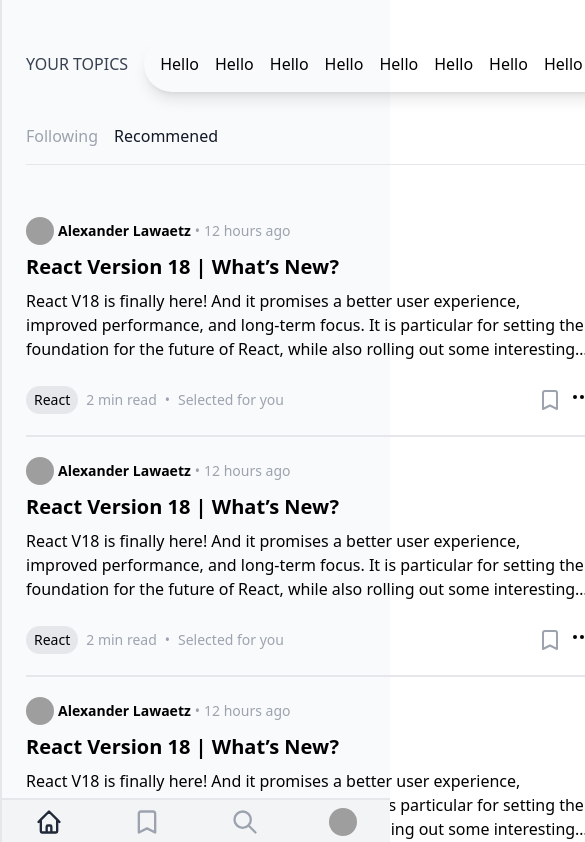
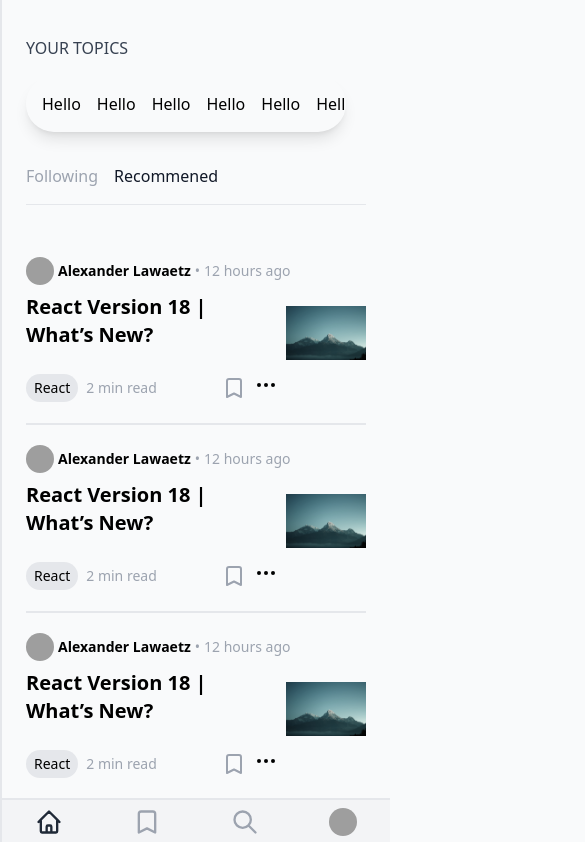
Before and after one commit to p33N/final-exam_news-app, a Next.js app in the folder web-applikation/: page / in a window 390 px wide. Shown: the top 842 px of the page, 585 px wide, since content can reach past the window. Built offline with nearby package versions, Linux system fonts and the light colour scheme; grey boxes are pictures that could not be loaded.

Commit message:
index responsive fix #1

```diff
--- a/web-applikation/components/usertopics.tsx
+++ b/web-applikation/components/usertopics.tsx
@@ -2,38 +2,55 @@
 
 const UserTopics: React.FC = () => {
   return (
-    <>
+    <div className="mt-9 mb-4 flex flex-col items-start gap-4 sm:flex-row sm:items-center">
       <div className="whitespace-nowrap uppercase text-gray-700">
         Your Topics
       </div>
-      <div className="container-snap flex gap-4 overflow-x-auto rounded-full p-4 shadow-lg">
-        <span>Hello</span>
-        <span>Hello</span>
-        <span>Hello</span>
-        <span>Hello</span>
-        <span>Hello</span>
-        <span>Hello</span>
-        <span>Hello</span>
-        <span>Hello</span>
-        <span>Hello</span>
-        <span>Hello</span>
-        <span>Hello</span>
-        <span>Hello</span>
-        <span>Hello</span>
-        <span>Hello</span>
-        <span>Hello</span>
-        <span>Hello</span>
-        <span>Hello</span>
-        <span>Hello</span>
-        <span>Hello</span>
-        <span>Hello</span>
-        <span>Hello</span>
-        <span>Hello</span>
-        <span>Hello</span>
-        <span>Hello</span>
-        <span>Hello</span>
+      <div className="container-snap flex w-full max-w-xs gap-4 overflow-x-auto rounded-full p-4 shadow-lg sm:max-w-md md:max-w-none">
+        {[
+          '',
+          '',
+          '',
+          '',
+          '',
+          '',
+          '',
+          '',
+          '',
+          '',
+          '',
+          '',
+          '',
+          '',
+          '',
+          '',
+          '',
+          '',
+          '',
+          '',
+          '',
+          '',
+          '',
+          '',
+          '',
+          '',
+          '',
+          '',
+          '',
+          '',
+          '',
+          '',
+          '',
+          '',
+          '',
+          '',
+          '',
+          ''
+        ].map((items) => (
+          <span>Hello</span>
+        ))}
       </div>
-    </>
+    </div>
   )
 }
 
--- /dev/null
+++ b/web-applikation/pages/_document.tsx
@@ -0,0 +1,32 @@
+import Document, {
+  DocumentContext,
+  Head,
+  Html,
+  Main,
+  NextScript
+} from 'next/document'
+
+class MyDocument extends Document {
+  static async getInitialProps(ctx: DocumentContext) {
+    const initialProps = await Document.getInitialProps(ctx)
+
+    return initialProps
+  }
+
+  render() {
+    return (
+      <Html>
+        <Head>
+          <meta charSet="UTF-8" />
+          <meta name="viewport" content="width=device-width, initial-scale=1" />
+        </Head>
+        <body className="bg-gray-50">
+          <Main />
+          <NextScript />
+        </body>
+      </Html>
+    )
+  }
+}
+
+export default MyDocument
--- a/web-applikation/pages/index.tsx
+++ b/web-applikation/pages/index.tsx
@@ -2,7 +2,6 @@
 import type { NextPage } from 'next'
 import Head from 'next/head'
 import Image from 'next/image'
-import { AvatarImage } from '../components/avatar'
 import {
   BanButton,
   BookmarkButton,
@@ -23,14 +22,11 @@
         />
         <link rel="icon" href="/favicon.ico" />
       </Head>
-      <div className="bg-gray-50">
-        <div className="mx-auto flex min-h-screen max-w-[1504px] divide-x-2">
+      <div className="flex min-h-screen divide-x-2 lg:mx-auto lg:max-w-[1504px]">
         <Navbar />
         <div className="mb-20 grow px-6">
           <div className="mx-auto max-w-2xl">
-              <div className="mt-9 mb-4 flex items-center gap-4">
             <UserTopics />
-              </div>
             <div className="hidden">
               <h1 className="mt-8 mb-4 text-5xl font-extrabold">
                 Psychedelics
@@ -78,8 +74,8 @@
                 </Tab.Panel>
                 <Tab.Panel>
                   <div className="mt-8 flex flex-col divide-y-2">
-                      {['', '', '', '', '', ''].map(() => (
-                        <div className="py-5">
+                    {[1, 2, 3, 4, 5, 6].map((key) => (
+                      <div className="py-5" key={key}>
                         <div className="mb-2 flex items-center gap-1 text-sm">
                           <img
                             className="h-7 w-7 rounded-full"
@@ -92,11 +88,12 @@
                           <span className="text-gray-400">&#x2022;</span>
                           <span className="text-gray-400">12 hours ago</span>
                         </div>
-                          <div className="flex gap-10">
-                            <div>
+                        <div className="flex gap-2 md:gap-10">
+                          <div className="grow">
                             <h2 className="mb-2 text-xl font-semibold">
                               React Version 18 | What’s New?
                             </h2>
+                            <div className="hidden sm:block">
                               <p className="line-clamp-3">
                                 React V18 is finally here! And it promises a
                                 better user experience, improved performance,
@@ -107,6 +104,7 @@
                                 concurrent re-rendering. Using version 18 only
                                 requires dasdasdasdasda
                               </p>
+                            </div>
                             <div className="mt-6 flex justify-between">
                               <div className="flex items-center gap-2 text-sm">
                                 <button className="rounded-full bg-gray-200 px-2 py-1 text-sm">
@@ -115,10 +113,10 @@
                                 <span className="text-gray-400">
                                   2 min read
                                 </span>
-                                  <span className="text-gray-400">
+                                <span className="hidden text-gray-400 sm:block">
                                   &#x2022;
                                 </span>
-                                  <span className="text-gray-400">
+                                <span className="hidden text-gray-400 sm:block">
                                   Selected for you
                                 </span>
                               </div>
@@ -153,12 +151,12 @@
                               </div>
                             </div>
                           </div>
-                            <div className="max-w-16 max-h-16">
+                          <div className="image-container relative aspect-4 h-20 w-20 sm:h-40 sm:w-40">
                             <Image
-                                src="/vercel.svg"
-                                width={120}
-                                height={120}
-                                layout="fixed"
+                              alt="Article Image"
+                              src="/mountains.jpg"
+                              layout="fill"
+                              objectFit="contain"
                             />
                           </div>
                         </div>
@@ -181,7 +179,6 @@
         </div>
       </div>
     </div>
-    </div>
   )
 }
 
--- a/web-applikation/styles/globals.css
+++ b/web-applikation/styles/globals.css
@@ -12,3 +12,14 @@
   -ms-overflow-style: none; /* IE and Edge */
   scrollbar-width: none; /* Firefox */
 }
+
+.image-container > div {
+  position: unset !important;
+}
+
+.image-container .image {
+  object-fit: contain;
+  width: 100% !important;
+  position: relative !important;
+  height: unset !important;
+}
```
Also changed, not shown: web-applikation/public/mountains.jpg (added). Lines whose indentation alone changed are shown as unchanged.
